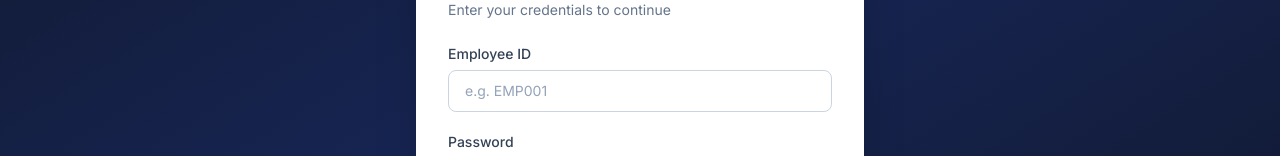
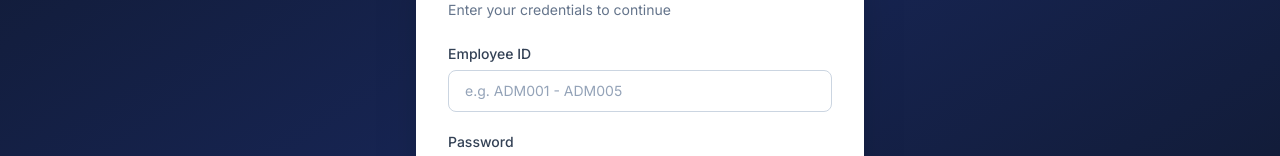
Before and after one commit to sadiafiaz/finauto-project, a React (Vite) app: page /login in a window 1280 px wide. Shown: the part 350-506 px from the top of the page. Built offline with nearby package versions, Linux system fonts and the light colour scheme; no server answers.

Commit message:
Update placeholder text for username input

```diff
--- a/pages/Login.tsx
+++ b/pages/Login.tsx
@@ -92,7 +92,7 @@ export const Login: React.FC = () => {
                                 autoComplete="username"
                                 value={id}
                                 onChange={(e) => setId(e.target.value)}
-                                placeholder="e.g. EMP001"
+                                placeholder="e.g. ADM001 - ADM005"
                                 className="w-full px-4 py-2.5 rounded-lg border border-slate-300 text-slate-900 placeholder-slate-400 text-sm focus:outline-none focus:ring-2 focus:ring-blue-500 focus:border-transparent transition"
                                 disabled={isSubmitting}
                             />
```
